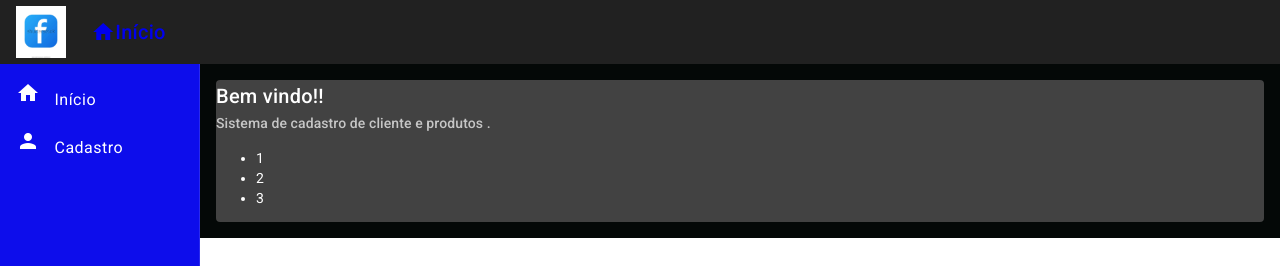
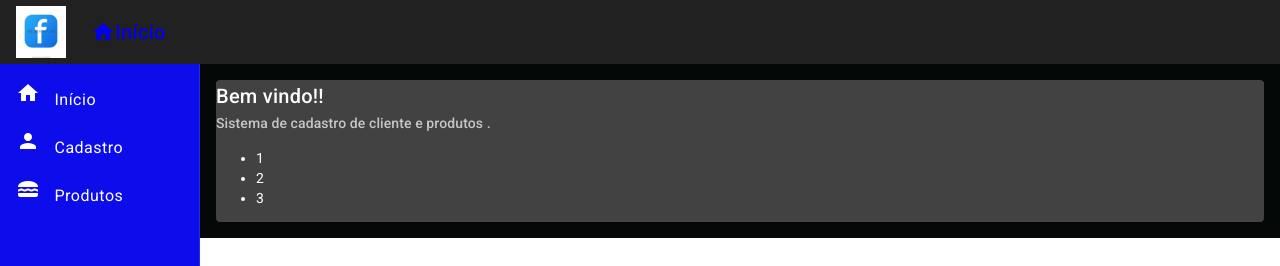
Before and after one commit to rpablo30/cadastroDePessoas, an Angular app in the folder frontend/: page / in a window 1280 px wide. Shown: the top 266 px of the page. Built offline with nearby package versions, Linux system fonts and the light colour scheme.

Commit message:
Commit depois de colocar as rotas de Inicio e Produtos/Cadastro ;

```diff
--- a/frontend/src/app/app-routing.module.ts
+++ b/frontend/src/app/app-routing.module.ts
@@ -2,10 +2,9 @@ import { NgModule } from "@angular/core";
 import { RouterModule, Routes } from "@angular/router";
 
 import { HomeComponent } from "./views/home/home.component";
-import { ProductCreateComponent } from "./components/product/product-create/product-create.component";
 import { ProductCrudComponent } from "./views/home/product-crud/product-crud.component";
 
-const routes: Routes = [
+const routesLocal: Routes = [
   {
     path: "",
     component: HomeComponent,
@@ -17,7 +16,7 @@ const routes: Routes = [
 ];
 
 @NgModule({
-  imports: [RouterModule.forRoot(routes)],
+  imports: [RouterModule.forRoot(routesLocal)],
   exports: [RouterModule],
 })
 export class AppRoutingModule {}
--- a/frontend/src/app/app.module.ts
+++ b/frontend/src/app/app.module.ts
@@ -29,7 +29,8 @@ import { ProductCreateComponent } from './components/product/product-create/prod
     HomeComponent,
     RedDirective,
     ForDirective,
-    ProductCreateComponent
+    ProductCreateComponent ,
+
   ],
   imports: [
     BrowserModule,
--- a/frontend/src/app/components/template/nav/nav.component.html
+++ b/frontend/src/app/components/template/nav/nav.component.html
@@ -1,27 +1,30 @@
 <mat-sidenav-container class="container">
-    <mat-sidenav class="sidenav" mode="side" opened
-    fixedInViewport="true" fixedTopGap="64">
-
-
+  <mat-sidenav
+    class="sidenav"
+    mode="side"
+    opened
+    fixedInViewport="true"
+    fixedTopGap="64"
+  >
     <mat-nav-list class="nav-list">
       <a mat-list-item routerLink="/">
         <i class="material-icon">
-                    <span class="material-icons">
-                        home
-                        </span>
-
+          <span class="material-icons"> home </span>
         </i>
         Início
       </a>
 
       <a mat-list-item routerLink="/products">
         <i class="material-icon">
-                    <span class="material-icons">
-                        person
-                        </span>
-
+          <span class="material-icons"> person </span>
         </i>
         Cadastro
+      </a>
+      <a mat-list-item routerLink="/comida">
+        <i class="material-icon">
+          <span class="material-icons"> lunch_dining </span>
+        </i>
+        Produtos
       </a>
     </mat-nav-list>
   </mat-sidenav>
@@ -29,6 +32,4 @@
   <mat-sidenav-container class="content">
     <router-outlet></router-outlet>
   </mat-sidenav-container>
-
-
 </mat-sidenav-container>
```
Lines whose indentation alone changed are shown as unchanged.
